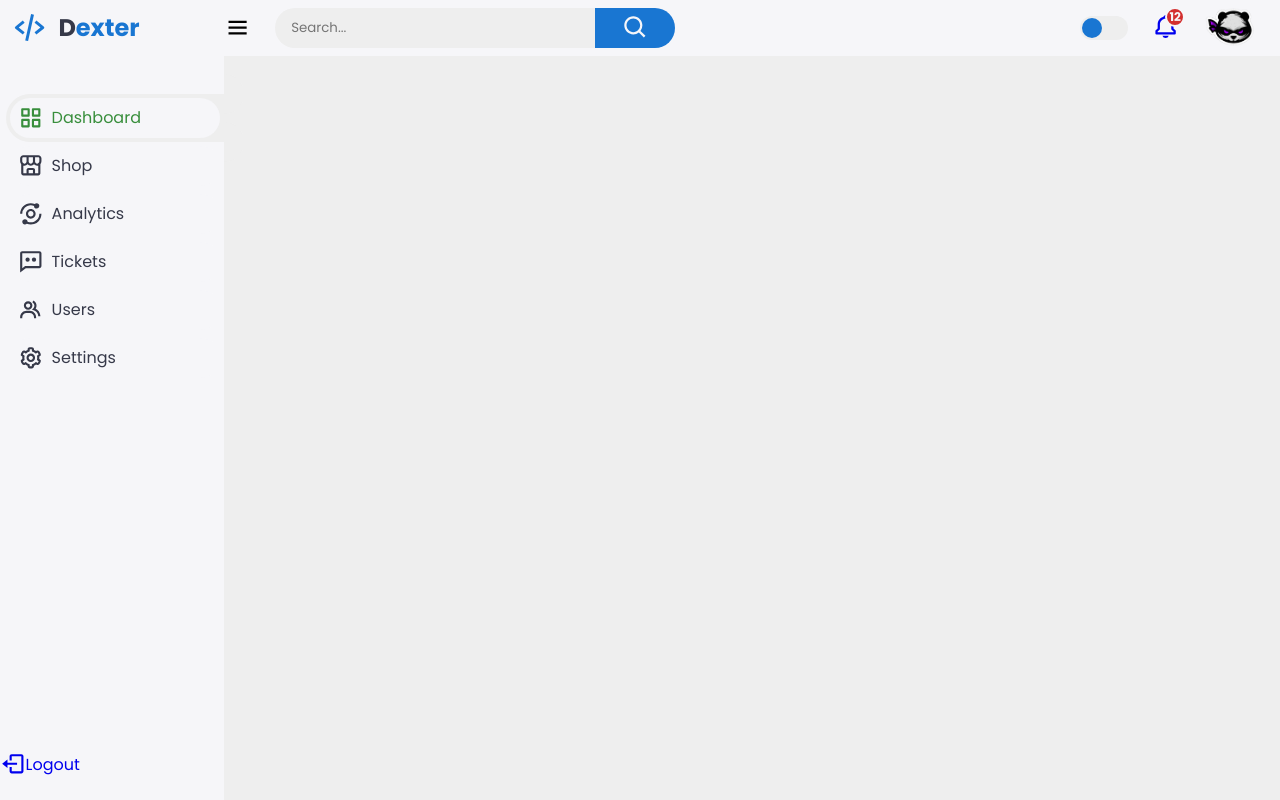
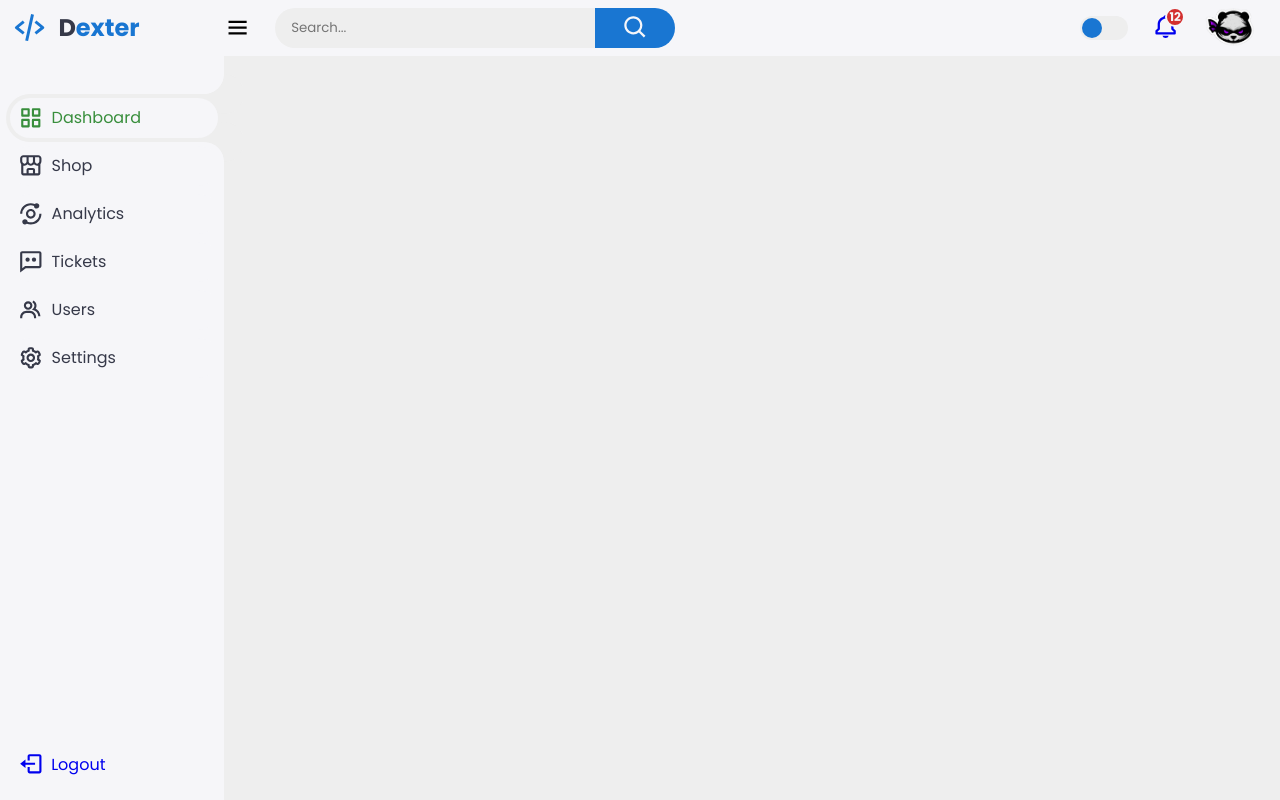
Before and after one commit to dexter2k8/responsive-dashboard, a React (Vite) app: page / in a window 1280 px wide. Built offline with nearby package versions, Linux system fonts and the light colour scheme.

Commit message:
updated collapse footer

```diff
--- a/src/components/Sidebar/components/SideBody/styles.css
+++ b/src/components/Sidebar/components/SideBody/styles.css
@@ -12,6 +12,7 @@
 .side-body li.active {
   position: relative;
   background-color: var(--grey);
+  z-index: 1;
 }
 
 .side-body li.active::before,
@@ -40,6 +41,7 @@
   align-items: center;
   gap: 0.5rem;
   height: 100%;
+  width: 13rem;
   padding-inline: 0.5rem;
   border-radius: 3rem;
   background: var(--light);
@@ -49,6 +51,14 @@
   transition: all 0.3s ease;
 }
 
+.sidebar.collapsed .side-body li a {
+  width: 2.5rem;
+}
+
 .side-body li.active a {
   color: var(--success);
 }
+
+.side-body li a svg {
+  min-width: 1.6rem;
+}
--- a/src/components/Sidebar/components/SideFooter/styles.css
+++ b/src/components/Sidebar/components/SideFooter/styles.css
@@ -1,11 +1,23 @@
 .side-footer {
   position: absolute;
   bottom: 1rem;
-  width: 100%;
+  width: 13rem;
+  overflow: hidden;
+  transition: all 0.3s ease;
 }
 
 .side-footer a {
   display: flex;
   align-items: center;
+  gap: 0.5rem;
+  padding-inline: 1.1rem;
   height: 2.5rem;
 }
+
+.sidebar.collapsed .side-footer {
+  width: 2.6rem;
+}
+
+.side-footer a svg {
+  min-width: 1.6rem;
+}
--- a/src/components/Sidebar/index.tsx
+++ b/src/components/Sidebar/index.tsx
@@ -1,9 +1,9 @@
+import "./styles.css";
 import { ISidebarProps } from "./types";
 import SideHeader from "./components/SideHeader";
 import SideBody from "./components/SideBody";
 import { sideItems } from "./components/sideItems";
 import SideFooter from "./components/SideFooter";
-import "./styles.css";
 
 export default function Sidebar({ collapsed }: ISidebarProps) {
   const sidebarClass = `sidebar ${collapsed ? "collapsed" : ""}`;
```
